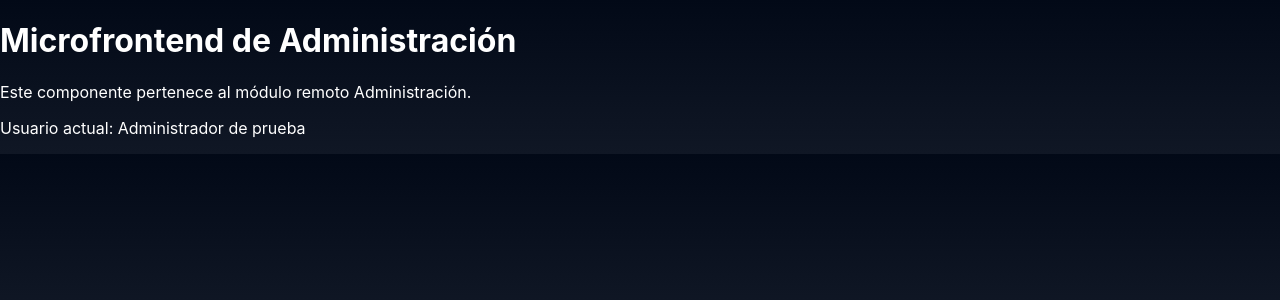
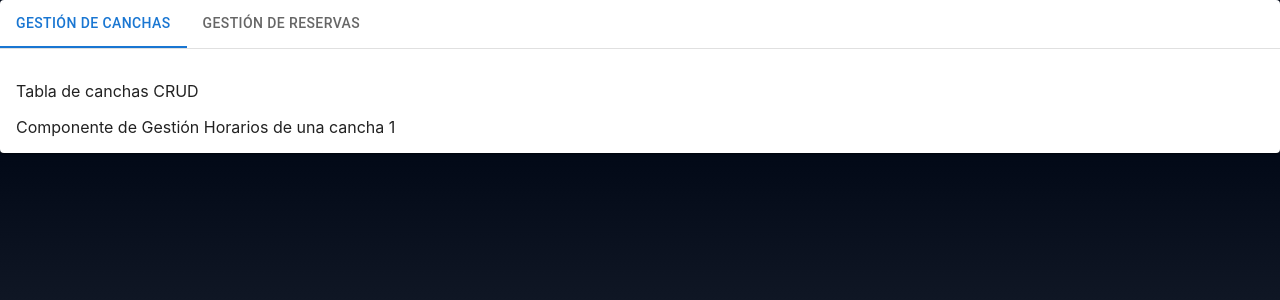
Before and after one commit to gvidal95/master_microfrontend_admin, a React app: page / in a window 1280 px wide. Shown: the top 300 px of the page. Built offline with nearby package versions, Linux system fonts and the light colour scheme; the HTML template or start-up script is replaced by a standard one.

Commit message:
Admin tabs, and components

```diff
--- a/package.json
+++ b/package.json
@@ -9,7 +9,11 @@
     "preview": "rsbuild preview"
   },
   "dependencies": {
+    "@emotion/react": "^11.14.0",
+    "@emotion/styled": "^11.14.1",
     "@module-federation/rsbuild-plugin": "^2.8.2",
+    "@mui/icons-material": "^9.3.1",
+    "@mui/material": "^9.3.1",
     "react": "^19.2.8",
     "react-dom": "^19.2.8"
   },
--- a/src/App.tsx
+++ b/src/App.tsx
@@ -1,21 +1,64 @@
 import './App.css';
+import { useState } from 'react';
 import { mockAuth } from './data/mockAuth';
 import type { AuthContext } from './types/auth';
+import { Box, Paper, Tab, Tabs, Typography } from '@mui/material';
+import { CourtShedule } from './components/CourtShedule';
 
 type AppProps = { auth?: AuthContext };
 
+interface TabPanelProps {
+  children?: React.ReactNode;
+  index: number;
+  value: number;
+}
+
+function TabPanel(props: TabPanelProps) {
+  const { children, value, index, ...other } = props;
+
+  return (
+    <div
+      role="tabpanel"
+      hidden={value !== index}
+      id={`tabpanel-${index}`}
+      aria-labelledby={`tab-${index}`}
+      {...other}
+    >
+      {value === index && <Box sx={{ p: 2 }}>{children}</Box>}
+    </div>
+  );
+}
+
 const App = ({ auth = mockAuth }: AppProps) => {
+  const [activeTab, setActiveTab] = useState(0);
+
   return (
-  <div>
-      <h1>Microfrontend de Administración</h1>
+    <Paper sx={{ height: '100%', display: 'flex', flexDirection: 'column' }}>
+      <Tabs
+        value={activeTab}
+        onChange={(e, newValue) => setActiveTab(newValue)}
+        aria-label="Gestión de administración"
+        sx={{ borderBottom: 1, borderColor: 'divider' }}
+      >
+        <Tab label="Gestión de Canchas" id="tab-0" aria-controls="tabpanel-0" />
+        <Tab label="Gestión de Reservas" id="tab-1" aria-controls="tabpanel-1" />
+      </Tabs>
 
-      <p>
-        Este componente pertenece al módulo remoto Administración.
-      </p>
+      <Box sx={{ flex: 1, overflow: 'auto' }}>
+        <TabPanel value={activeTab} index={0}>
+          {/* TODO:  Sección de mantemiento de canchas tabla CRUD */}
+          <p>Tabla de canchas CRUD</p>
 
-      <p>Usuario actual: {auth.user.name}</p>
+          {/* TODO:  Sección de mantenimiento de horarios de una cancha seleccionada de la tabla de CRUD */}
+          <CourtShedule courtId={1}/>
 
-    </div>
+        </TabPanel>
+
+        <TabPanel value={activeTab} index={1}>
+          {/* TODO: Sección 2: Crear mantenimiento de reservas, solo tabla de reservas con botón de cancelación. Considerar un select para mostrar reservas canceladas y activas */}
+        </TabPanel>
+      </Box>
+    </Paper>
   );
 };
 
--- /dev/null
+++ b/src/components/CourtShedule.tsx
@@ -0,0 +1,7 @@
+type CourtSheduleProps = {
+    courtId: number;
+};
+
+export const CourtShedule = (props: CourtSheduleProps) => {
+    return "Componente de Gestión Horarios de una cancha " + props.courtId
+}
```
Also changed, not shown: 2 other files (tests, documents, lock files or other folders).
